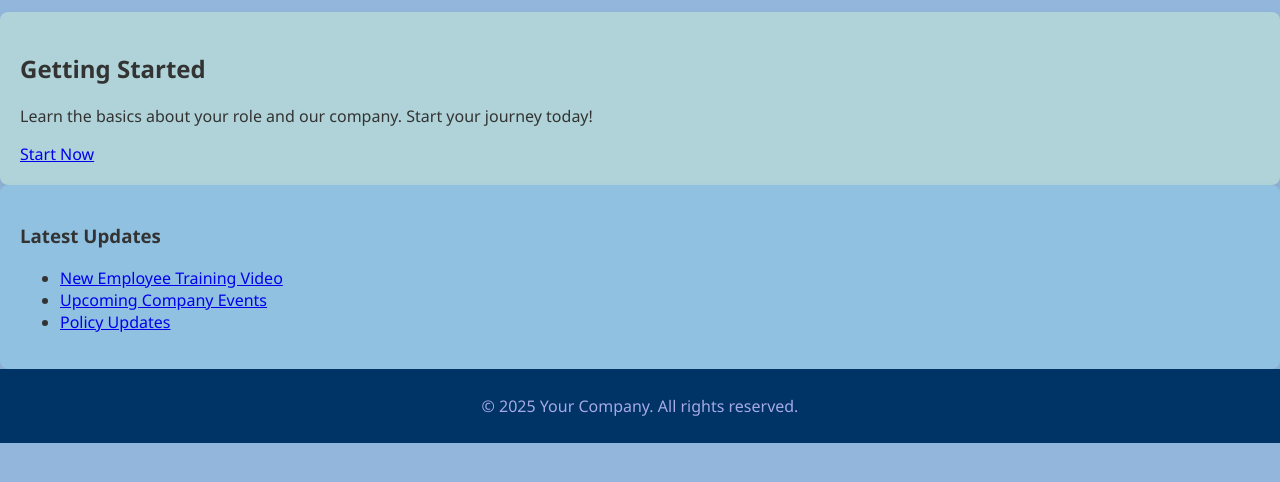
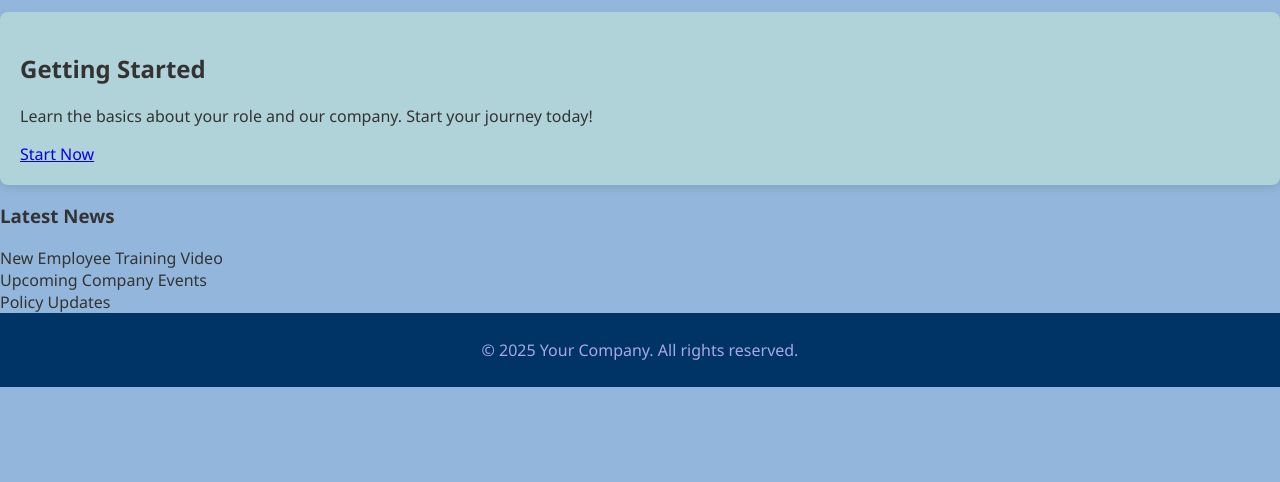
Before and after one commit to LianneKho/flaskapp, a Flask app: page / in a window 1280 px wide. Shown: the part 206-688 px from the top of the page. Run offline with Flask 3, Linux system fonts and the light colour scheme.

Commit message:
Update index.html for CSS link

```diff
--- a/templates/index.html
+++ b/templates/index.html
@@ -4,7 +4,7 @@
     <meta charset="UTF-8">
     <meta name="viewport" content="width=device-width, initial-scale=1.0">
     <title>Onboarding - Your Company</title>
-    <link rel="stylesheet" type="text/css" href="{{ url_for('static', filename='styles.css') }}">
+    <link href="{{ url_for('static', filename='styles.css') }}" rel="stylesheet" type="text/css"/>
 <body>
 
     <!-- Header -->
@@ -18,10 +18,10 @@
     <!-- Navigatie -->
     <nav>
         <ul>
-            <li><a href="#home">Home</a></li>
+            <li><a href="/">Home</a></li>
             <li><a href="#training">Training</a></li>
             <li><a href="#faq">FAQ</a></li>
-            <li><a href="#contact">Contact</a></li>
+            <li><a href="/contact">Contact</a></li>
         </ul>
     </nav>
 
@@ -33,15 +33,13 @@
             <a href="#" class="btn-primary">Start Now</a>
         </div>
 
-        <!-- Sidebar -->
-        <div class="sidebar">
-            <h3>Latest Updates</h3>
-            <ul>
-                <li><a href="#">New Employee Training Video</a></li>
-                <li><a href="#">Upcoming Company Events</a></li>
-                <li><a href="#">Policy Updates</a></li>
-            </ul>
-        </div>
+        <!-- News Column -->
+        <aside class="news-column">
+            <h3>Latest News</h3>
+            <div class="news-item">New Employee Training Video</div>
+            <div class="news-item">Upcoming Company Events</div>
+            <div class="news-item">Policy Updates</div>
+        </aside>
     </div>
 
     <!-- Footer -->
```
